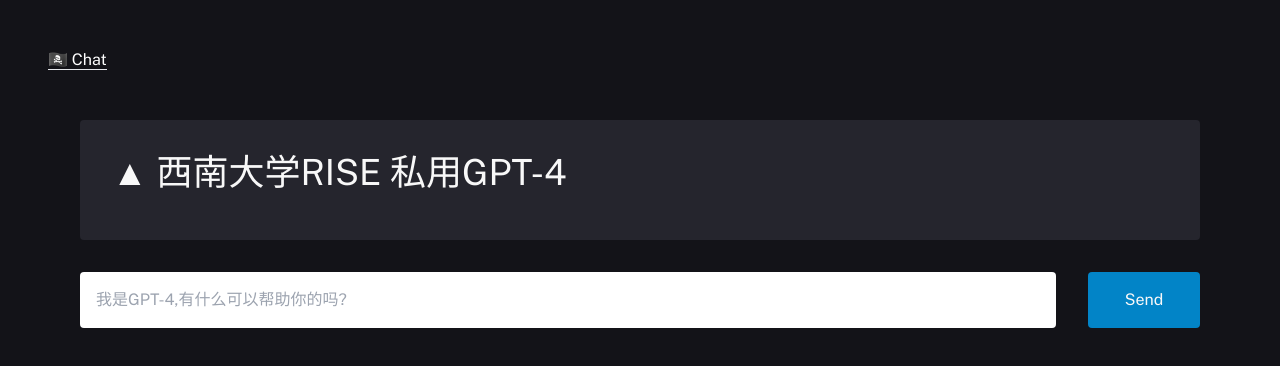
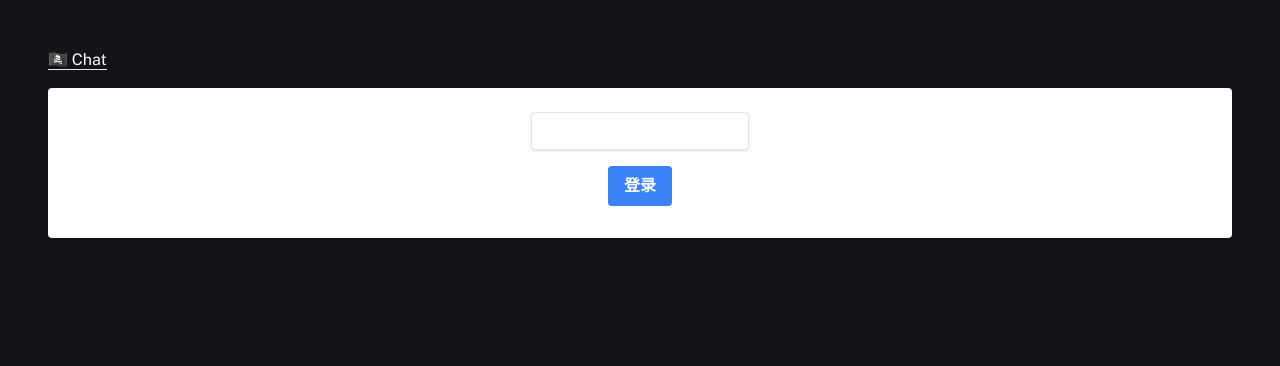
Before and after one commit to chunyoupeng/rise-chat, a Next.js app: page / in a window 1280 px wide. Shown: the top 366 px of the page. Built offline with nearby package versions, Linux system fonts and the light colour scheme.

Commit message:
Add auth

```diff
--- /dev/null
+++ b/app/home/page.tsx
@@ -0,0 +1,35 @@
+"use client";
+import { ChatWindow } from "@/components/ChatWindow";
+import { useEffect } from "react";
+import Router from "next/router";
+
+
+export default function Home() {
+
+
+  useEffect(() => {
+    // 检查用户是否已认证
+    const isAuthenticated = localStorage.getItem('authenticated');
+    if (isAuthenticated !== 'true') {
+      // 如果没有认证，重定向到登录页面
+      Router.push('/');
+    }
+    // 依赖数组为空，这段代码仅在组件挂载时执行一次
+  }, []);
+  const InfoCard = (
+    <div className="p-4 md:p-8 rounded bg-[#25252d] w-full max-h-[85%] overflow-hidden">
+      <h1 className="text-3xl md:text-4xl mb-4">
+        ▲ 西南大学RISE 私用GPT-4
+      </h1>
+    </div>
+  );
+  return (
+    <ChatWindow
+      endpoint="api/chat"
+      emoji="🏴‍☠️"
+      titleText="Chat"
+      placeholder="我是GPT-4,有什么可以帮助你的吗?"
+      emptyStateComponent={InfoCard}
+    ></ChatWindow>
+  );
+}
--- a/app/page.tsx
+++ b/app/page.tsx
@@ -1,20 +1,43 @@
-import { ChatWindow } from "@/components/ChatWindow";
+"use client";
+import { useState, useEffect} from 'react';
+import { useRouter } from 'next/navigation';
 
-export default function Home() {
-  const InfoCard = (
-    <div className="p-4 md:p-8 rounded bg-[#25252d] w-full max-h-[85%] overflow-hidden">
-      <h1 className="text-3xl md:text-4xl mb-4">
-        ▲ 西南大学RISE 私用GPT-4
-      </h1>
-    </div>
-  );
+function LoginPage() {
+  const [password, setPassword] = useState('');
+  const  router = useRouter();
+  useEffect(() => {
+    // 当组件加载时检查是否已经登录
+    const isAuthenticated = localStorage.getItem('authenticated');
+    if (isAuthenticated) {
+      router.push('/home');
+    }
+  }, [router]);
+  const handleLogin = (e: React.FormEvent) => {
+    e.preventDefault();
+    if (password === 'rise123456') {
+      if (typeof window !== 'undefined') {
+        // 设置一个标志（如 localStorage）表示用户已登录
+        localStorage.setItem('authenticated', 'true');
+        router.push('/home');
+      }
+    } else {
+      alert('密码错误！');
+    }
+  };
+
   return (
-    <ChatWindow
-      endpoint="api/chat"
-      emoji="🏴‍☠️"
-      titleText="Chat"
-      placeholder="我是GPT-4,有什么可以帮助你的吗?"
-      emptyStateComponent={InfoCard}
-    ></ChatWindow>
+<form onSubmit={handleLogin} className="flex flex-col space-y-4 justify-center items-center bg-white shadow-md rounded px-8 pt-6 pb-8 mb-4">
+  <input
+    type="password"
+    value={password}
+    onChange={(e) => setPassword(e.target.value)}
+    className="shadow appearance-none border rounded  py-2 px-3 text-gray-700 leading-tight focus:outline-none focus:shadow-outline"
+  />
+  <button type="submit" className="bg-blue-500 hover:bg-blue-700 text-white font-bold py-2 px-4 rounded focus:outline-none focus:shadow-outline">
+    登录
+  </button>
+</form>
   );
 }
+
+export default LoginPage;
--- a/package.json
+++ b/package.json
@@ -10,7 +10,7 @@
     "format": "prettier --write \"app\""
   },
   "engines": {
-    "node": "18"
+    "node": ">=18"
   },
   "dependencies": {
     "@langchain/community": "^0.0.32",
```
